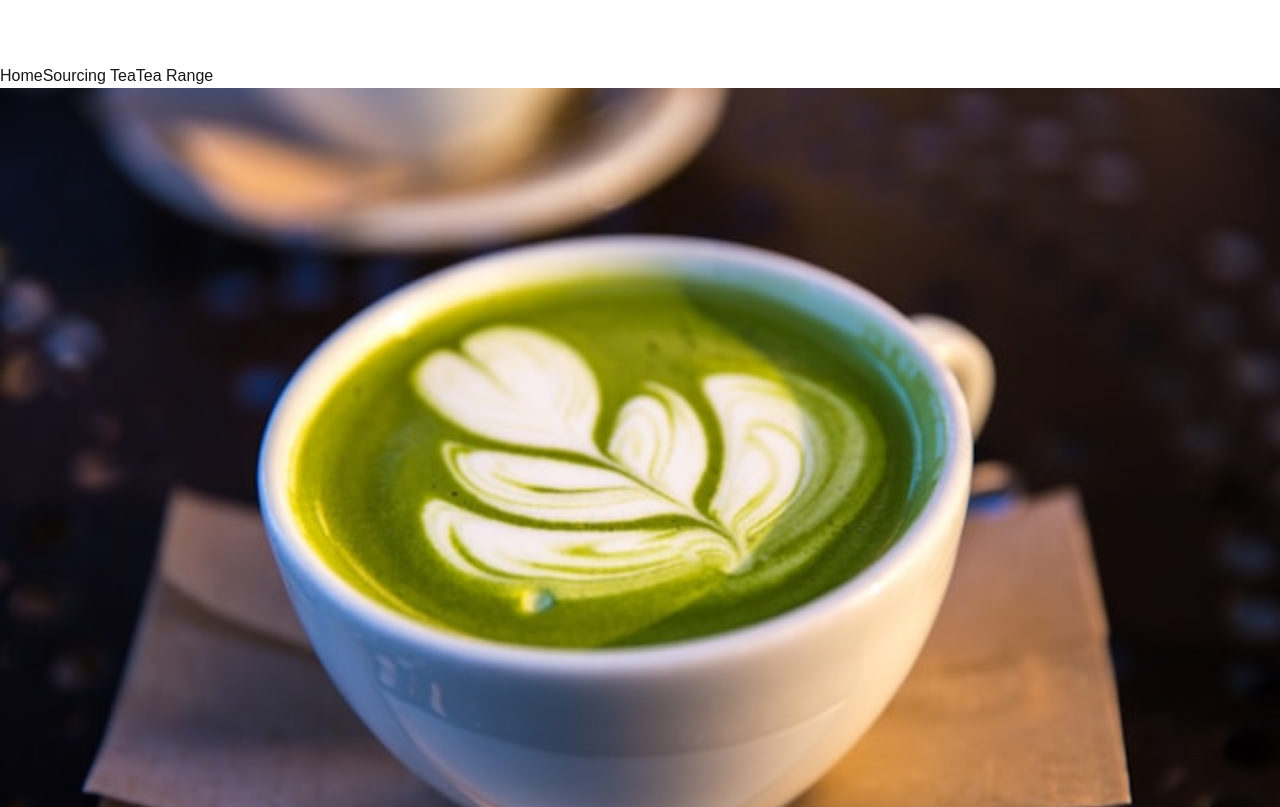
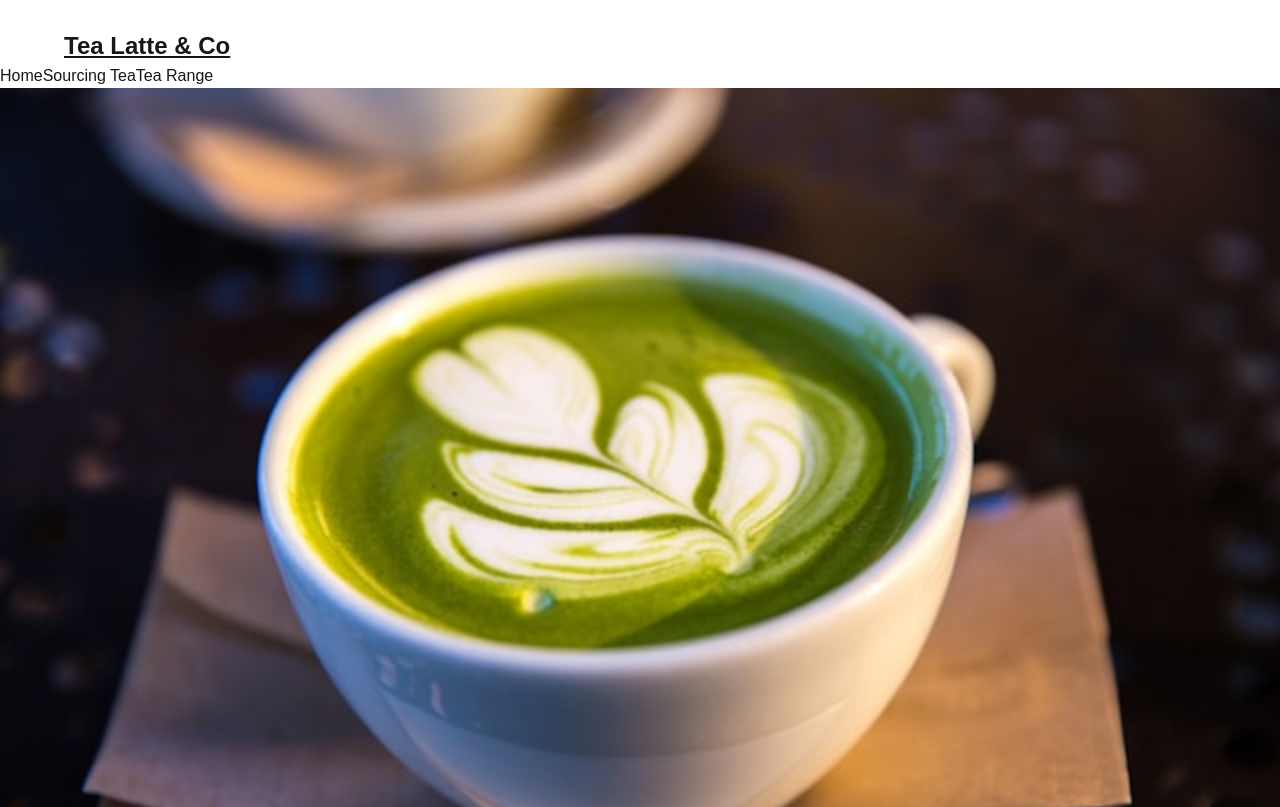
Before and after one commit to JamesLove1/tea-latte-co, a Next.js app: page / in a window 1280 px wide. Shown: the top 807 px of the page. Built offline with nearby package versions, Linux system fonts and the light colour scheme.

Commit message:
add new logo

```diff
--- a/src/components/Header/Header.module.css
+++ b/src/components/Header/Header.module.css
@@ -2,3 +2,11 @@
     display: flex;
     align-items: flex-end;
 }
+
+.logoText{
+    display: flex;
+    align-items: flex-end;
+    font-size: x-large;
+    font-weight: bold;
+    text-decoration: underline;
+}
--- a/src/components/Header/Header.tsx
+++ b/src/components/Header/Header.tsx
@@ -9,7 +9,13 @@ export default function Header(){
         <header style={{position:"sticky", top:"0"}}>
             <nav className="flex justify-around gap-4 p-7 bg-black text-white font-bold">
 
-              <Link href="/"><img src="/coffee-cup.png" alt="coffee-cup.png" /></Link>
+              <Link href="/">
+                <div className={styles.logoText}>
+
+                  <img src="/coffee-cup.png" alt="coffee-cup.png" />
+                  <h1>Tea Latte & Co</h1>
+                </div>
+              </Link>
 
               <ul className={styles.navBar} >
                 <li className="p-2"><Link href="/">Home</Link></li>
```
Also changed, not shown: 1 other file (tests, documents, lock files or other folders).
